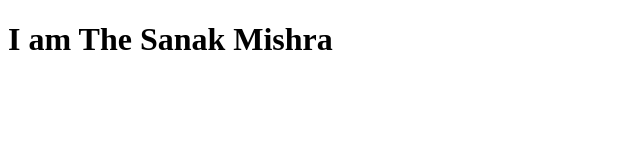
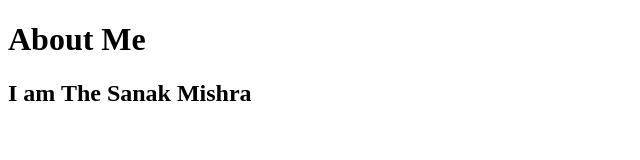
Before and after one commit to SanakMishra/sanakmishra.github.io, a plain HTML site: page index.html in a window 1280 px wide. Shown: the whole page, without its empty margins (0-640 px from the left). Drawn offline with Linux system fonts and the light colour scheme.

Commit message:
Update index.html

```diff
--- a/index.html
+++ b/index.html
@@ -6,6 +6,7 @@
     <title>Hello!</title>
 </head>
 <body>
-  <h1>I am The Sanak Mishra</h1>
+  <h1>About Me</h1>
+    <h2>I am The Sanak Mishra</h2>
 </body>
 </html>
```
